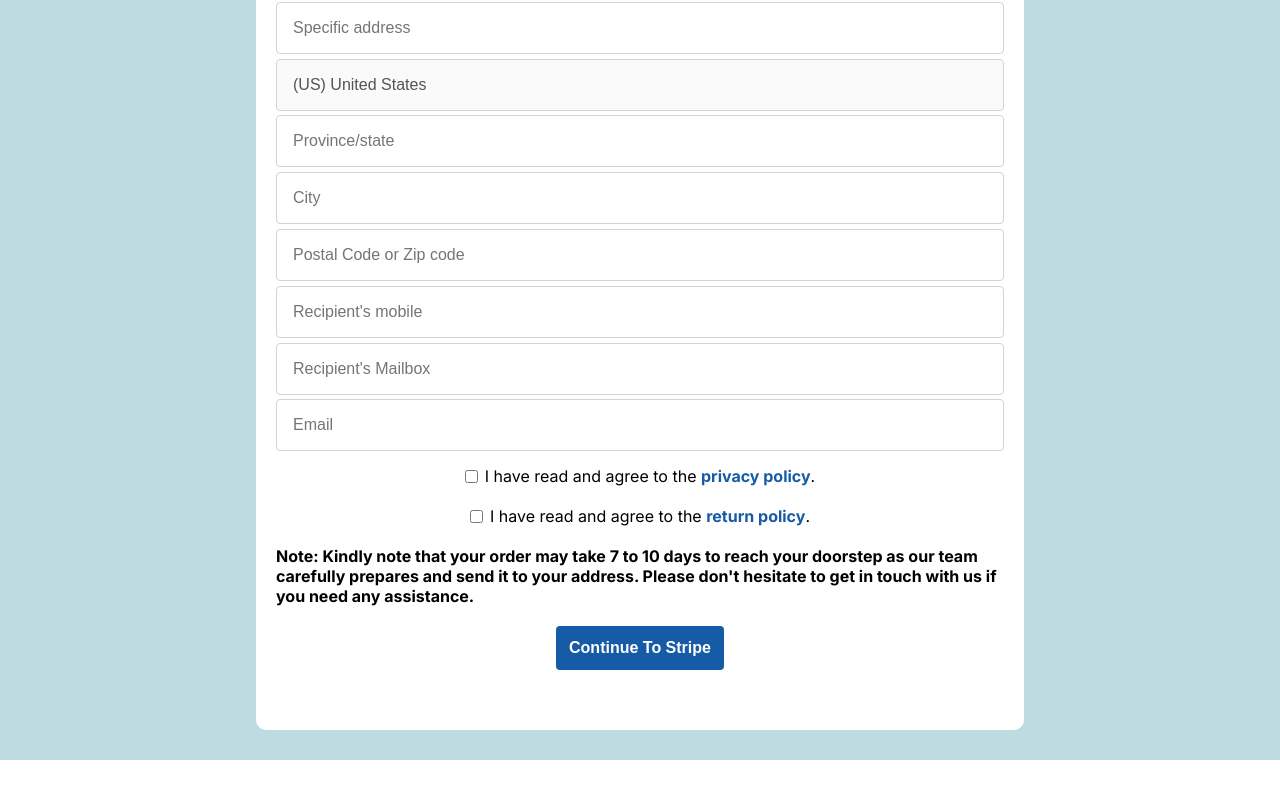
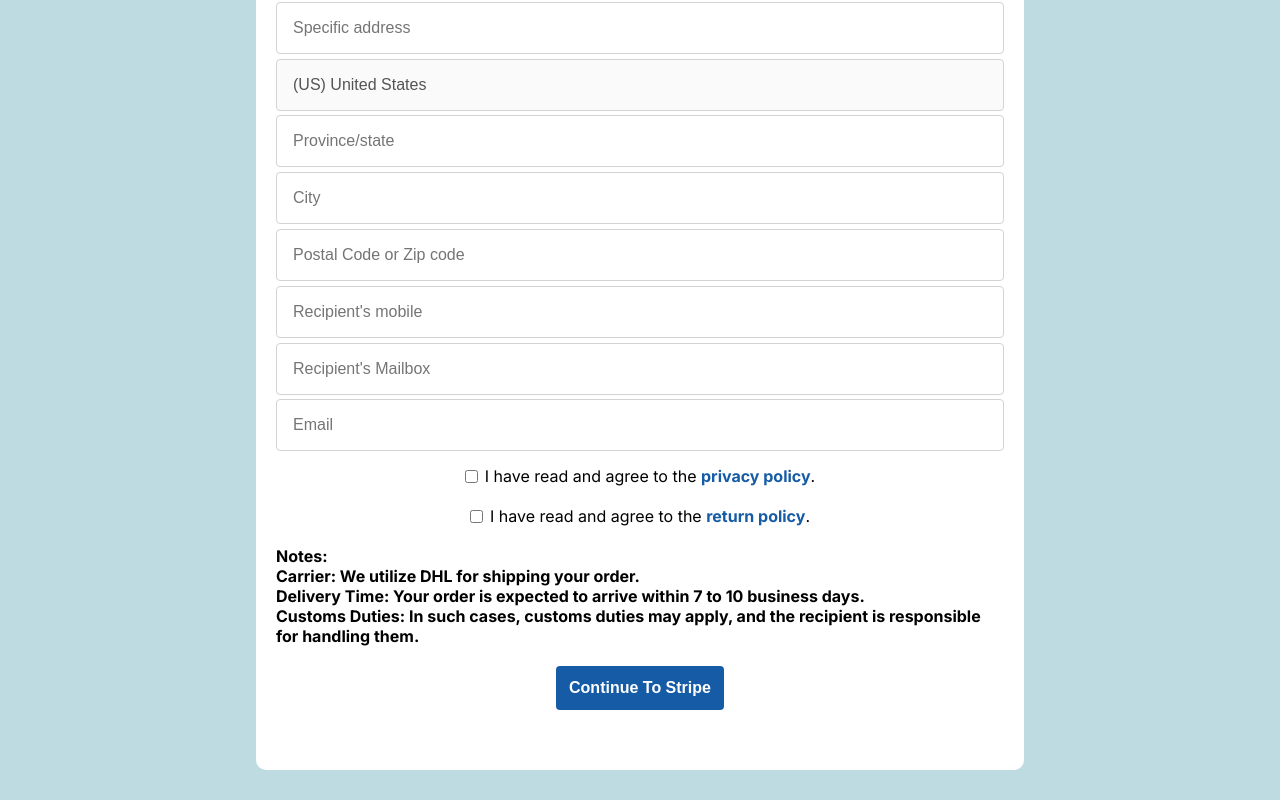
Before and after one commit to you51f/infinity-website, a Next.js app: page /client-details in a window 1280 px wide. Shown: the part 366-1166 px from the top of the page. Before the commit the page ends 1126 px from the top, so only its background shows below. Built offline with nearby package versions, Linux system fonts and the light colour scheme.

Commit message:
17-11-23 commit

```diff
--- a/app/client-details/page.js
+++ b/app/client-details/page.js
@@ -174,7 +174,10 @@ const ClientDetails = () => {
       </label>
 
       <div className='checkout-btn2'>
-        <h4>Note: Kindly note that your order may take 7 to 10 days to reach your doorstep as our team carefully prepares and send it to your address. Please don't hesitate to get in touch with us if you need any assistance.</h4>
+        <h4>Notes:</h4>
+        <h4>Carrier: We utilize DHL for shipping your order.</h4>
+        <h4>Delivery Time: Your order is expected to arrive within 7 to 10 business days.</h4>
+        <h4>Customs Duties: In such cases, customs duties may apply, and the recipient is responsible for handling them.</h4>
       </div>
 
 
--- a/app/globals.css
+++ b/app/globals.css
@@ -1976,6 +1976,15 @@
             .checkout-btn2 {
               margin-top: 10px;
               margin-bottom: 10px;
+              display: flex;
+              justify-content: center;
+              align-items: center;
+              width: 100%;
+              flex-direction: column;
+            }
+            .checkout-btn2 h4 {
+              width: 100%;
+              text-align: left;
             }
             .button {
               padding: 0.8rem;
```
